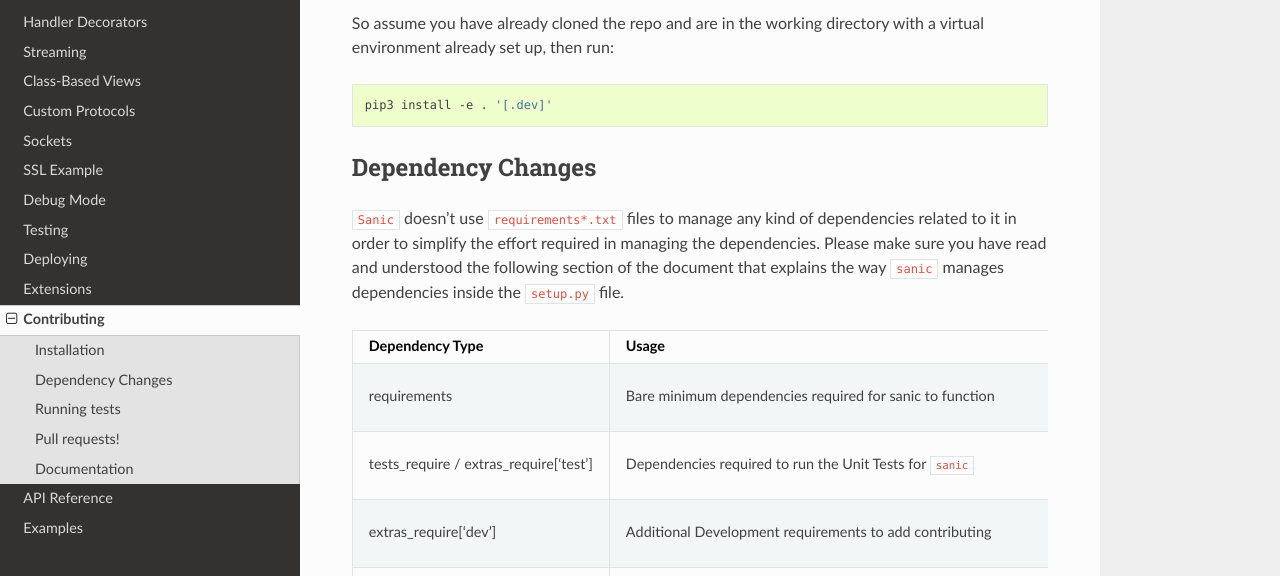
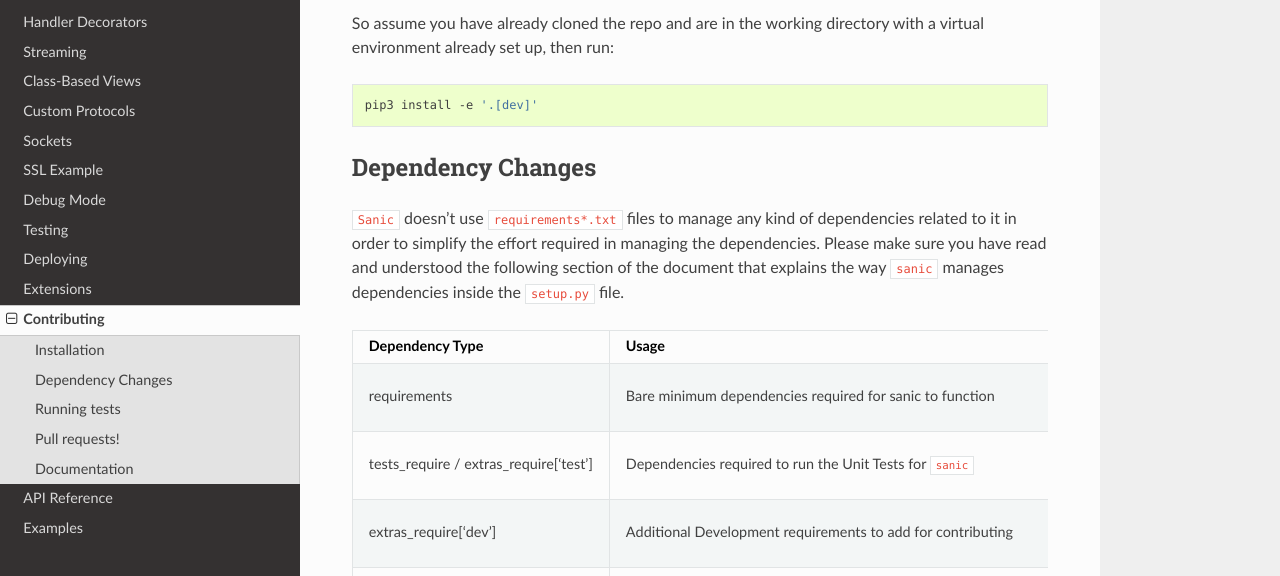
Before and after one commit to sanic-org/sanic, a Sphinx documentation site: the page built from docs/sanic/contributing.rst, in a window 1280 px wide and 900 px high. Shown: the part 324-900 px from the top of the window. Built offline with Sphinx 7.4.7 and the Read the Docs theme 2.0.0, drawn with Linux system fonts in a browser that asks for light colours.

```diff
--- a/README.rst
+++ b/README.rst
@@ -57,7 +57,7 @@ To install sanic without uvloop or ujson using bash, you can provide either or b
 using any truthy string like `'y', 'yes', 't', 'true', 'on', '1'` and setting the ``SANIC_NO_X`` (``X`` = ``UVLOOP``/``UJSON``)
 to true will stop that features installation.
 
-- ``SANIC_NO_UVLOOP=true SANIC_NO_UJSON=true pip install sanic``
+- ``SANIC_NO_UVLOOP=true SANIC_NO_UJSON=true pip3 install sanic``
 
 
 Hello World Example
--- a/docs/sanic/contributing.rst
+++ b/docs/sanic/contributing.rst
@@ -16,7 +16,7 @@ directory with a virtual environment already set up, then run:
 
 .. code:: bash
 
-   pip3 install -e . '[.dev]'
+   pip3 install -e '.[dev]'
 
 Dependency Changes
 ------------------
@@ -35,7 +35,7 @@ the document that explains the way ``sanic`` manages dependencies inside the ``s
 | extras_require['test'] | for ``sanic``                                 |                                |
 +------------------------+-----------------------------------------------+--------------------------------+
 | extras_require['dev']  | Additional Development requirements to add    | ``pip3 install -e '.[dev]'``   |
-|                        | contributing                                  |                                |
+|                        | for contributing                              |                                |
 +------------------------+-----------------------------------------------+--------------------------------+
 | extras_require['docs'] | Dependencies required to enable building and  | ``pip3 install -e '.[docs]'``  |
 |                        | enhancing sanic documentation                 |                                |
```
